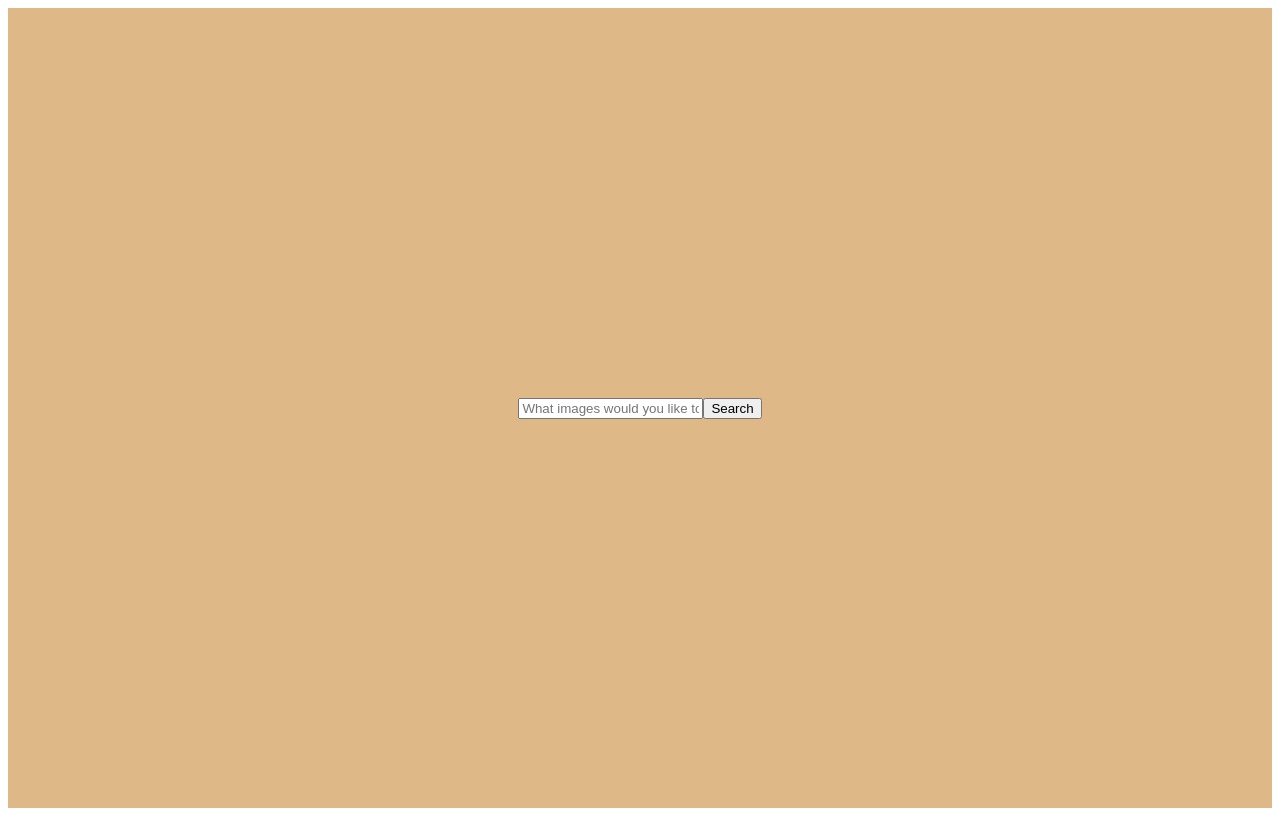
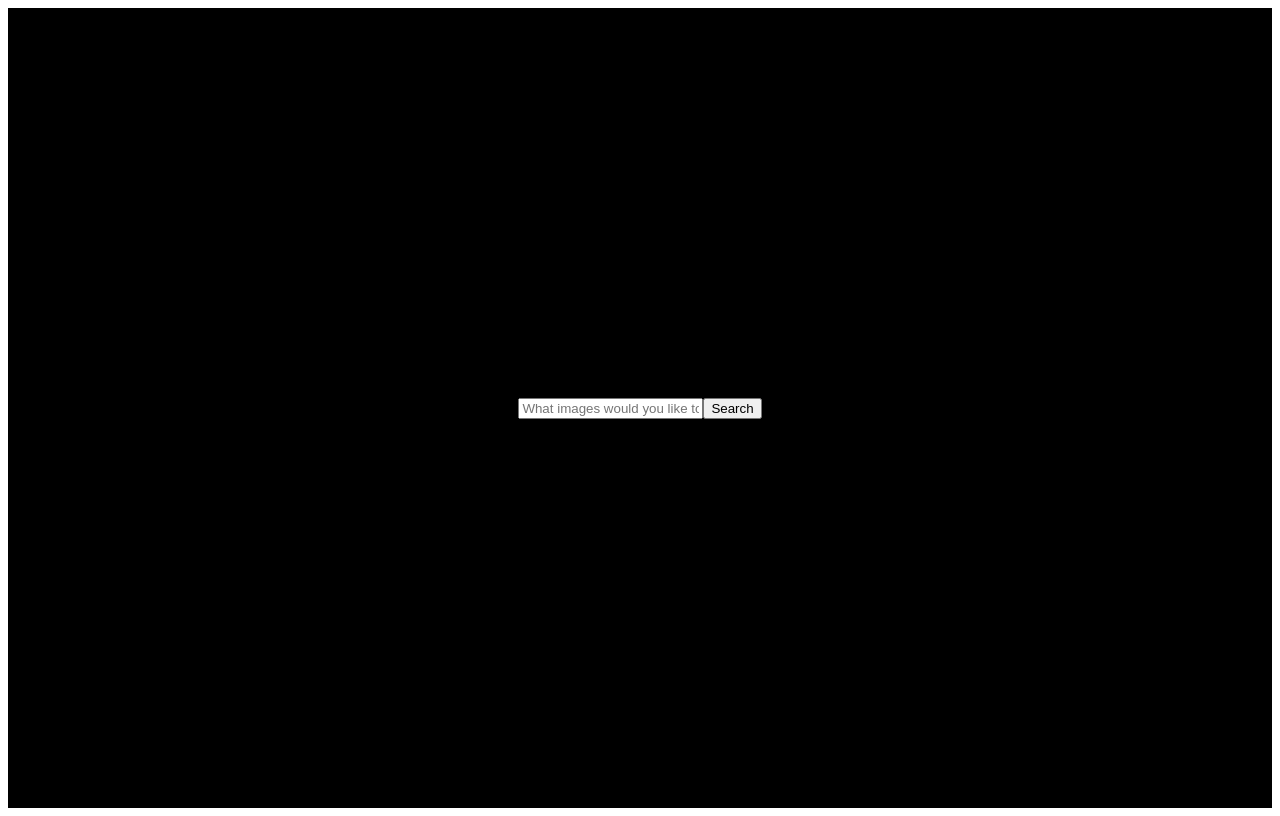
Before and after one commit to yxj0312/js-coding-challenges, a Vue app: page /challenge-8 in a window 1280 px wide. Built offline with nearby package versions, Linux system fonts and the light colour scheme.

Commit message:
Add transition

```diff
--- a/src/components/AnimatedImageSearch.vue
+++ b/src/components/AnimatedImageSearch.vue
@@ -1,5 +1,6 @@
 <template>
     <div class="page">
+        <div class="search-area" :class="{'search-area--has-searched':images && images.length !== 0}">
             <form @submit.prevent="search" class="search-form">
                 <input
                     type="text"
@@ -11,7 +12,9 @@
                 >{{ isSearching ? 'Searching' : 'Search' }}
                 </button>
             </form>
-        <div class="hero">
+            <h3 v-if="images && !images.length && !isSearching" class="not-found-info">No results found!</h3>
+        </div>
+        <div class="hero-area" :class="{'hero-area--has-no-searched':images && images.length === 0}">
             <div v-if="images" class="hero__container">
                 <div v-for="(image, index) in images" :key="`image ${index}`" class="hero__image">
                     <img :src="image.previewURL" alt="">
@@ -72,12 +75,38 @@ import axios from 'axios';
 .page {
     height: 100%;
     height: 100vh;
-    background:burlywood;
+    flex-direction: column;
+    overflow: hidden;
+}
+
+.search-area {
+    height: 100%;
+    background: black;
+    color:cornsilk;
     display: flex;
     justify-content: center;
     align-items: center;
     flex-direction: column;
-    overflow: hidden;
+    transition: 1s cubic-bezier(.7,.28,.47,1.15) height;
+}
+
+.search-area--has-searched {
+    height: 50%;
+}
+
+.not-found-info {
+    color:crimson;
+    font-size: 0.875rem;
+}
+
+.hero-area {
+    height:50%;
+    background: cadetblue;
+    transition: 1s cubic-bezier(.7,.28,.47,1.15) height;
+}
+
+.hero-area--has-no-searched {
+    display: none;
 }
 
 .hero__container {
@@ -85,7 +114,6 @@ import axios from 'axios';
     flex-wrap: wrap;
     justify-content: flex-start;
     align-items: flex-start;
-    margin-top: 72px;
     padding: 0 165px;
 }
 
```
Lines whose indentation alone changed are shown as unchanged.
